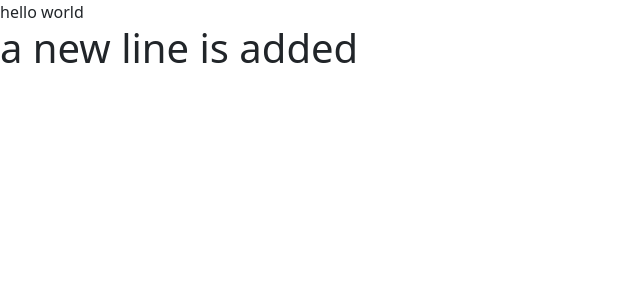
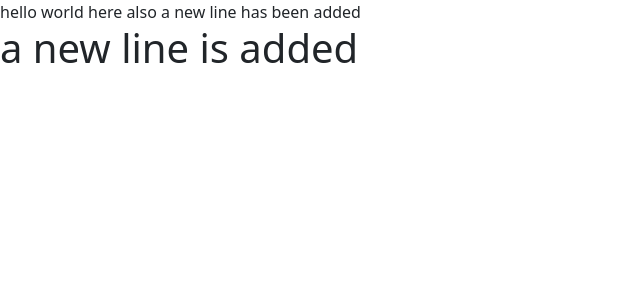
Before and after one commit to 99Aditya99/my-3rd-app-Redux-Toolkit-, a React (Create React App) app: page / in a window 1280 px wide. Shown: the top 300 px of the page, without its empty margins (0-640 px from the left). Built offline with nearby package versions, Linux system fonts and the light colour scheme.

Commit message:
Update App.js

```diff
--- a/src/App.js
+++ b/src/App.js
@@ -5,6 +5,7 @@ function App() {
   return (
     <div className="App">
     hello world
+    here also a new line has been added
     </div>
   );
 }
```
